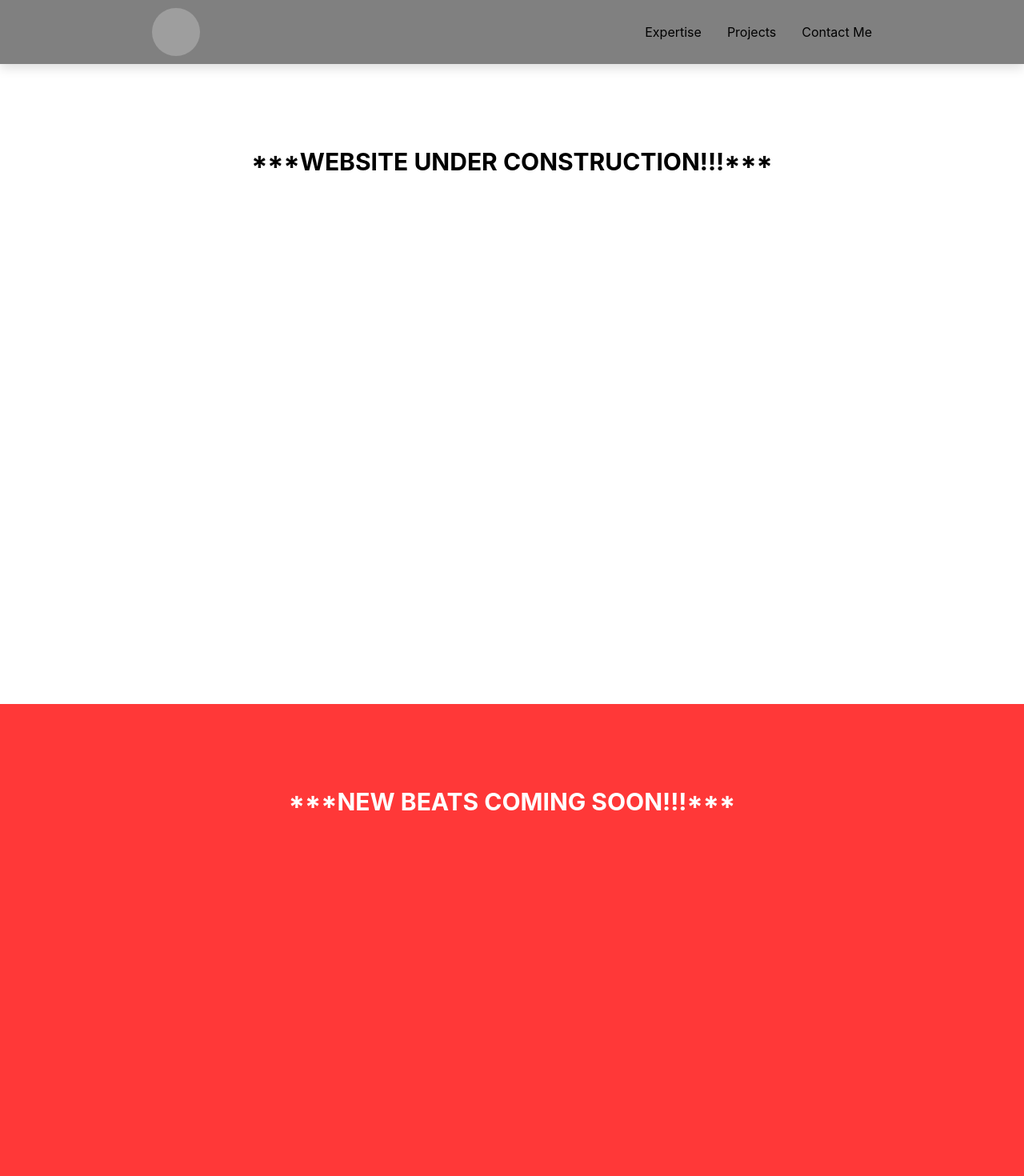
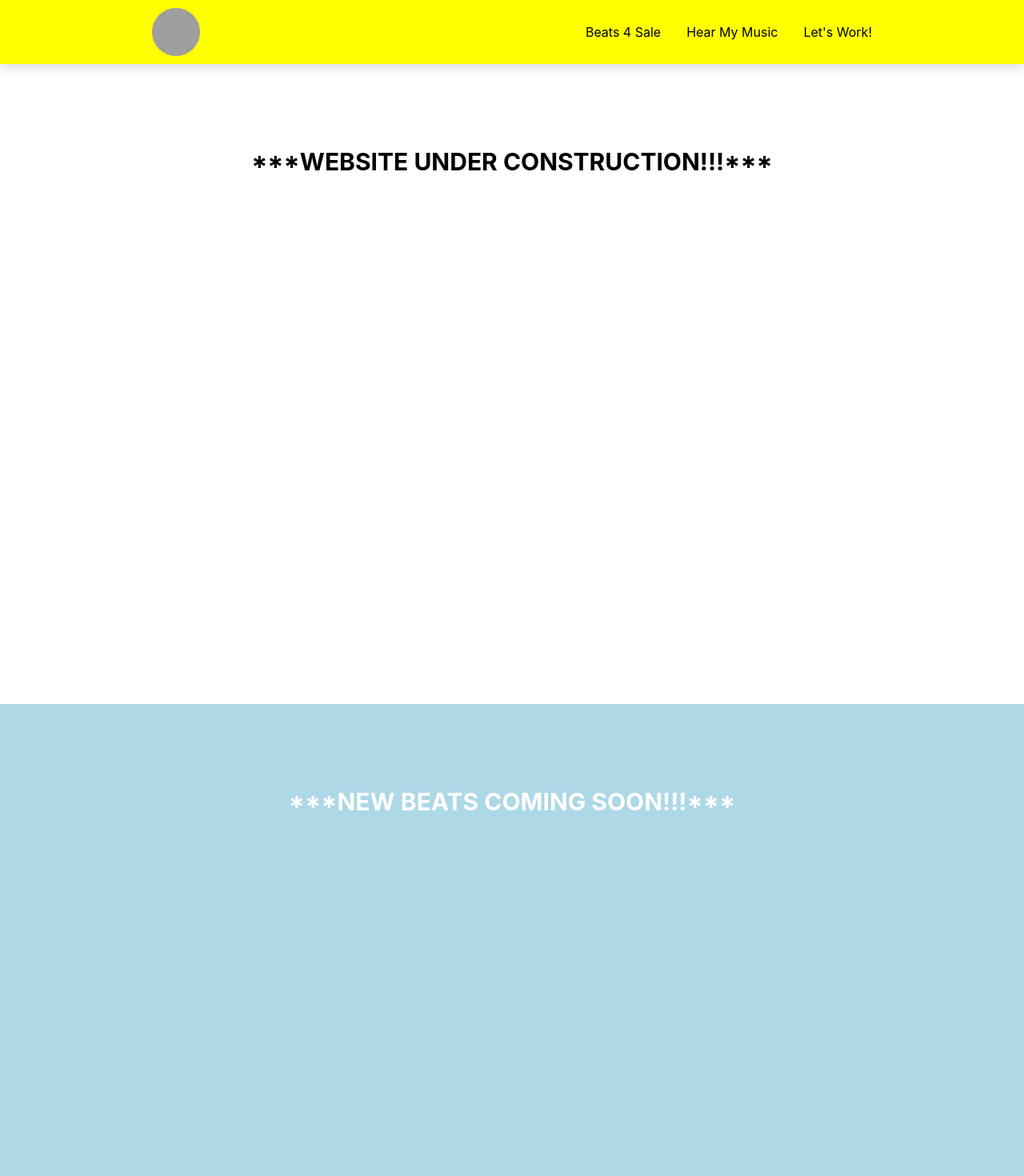
Before and after one commit to maddevred/jayfactsmusic, a React (Create React App) app: page / in a window 1280 px wide. Shown: the top 1470 px of the page at 80% size. Built offline with nearby package versions, Linux system fonts and the light colour scheme; grey boxes are pictures that could not be loaded.

Commit message:
goodstart

```diff
--- a/public/index.html
+++ b/public/index.html
@@ -2,7 +2,7 @@
 <html lang="en">
   <head>
     <meta charset="utf-8">
-    <link rel="shortcut icon" href="https://inteng-storage.s3.amazonaws.com/img/iea/nR6bkXZxwo/sizes/software-engineering-skills_resize_md.jpg">
+    <link rel="shortcut icon" href="https://www.sheffieldav.com/sites/default/files/Best-Audio-Engineering-Schools.jpg">
     <meta name="viewport" content="width=device-width, initial-scale=1, shrink-to-fit=no">
     <meta name="theme-color" content="#000000">
     <!--
@@ -18,7 +18,7 @@
       work correctly both with client-side routing and a non-root public URL.
       Learn how to configure a non-root public URL by running `npm run build`.
     -->
-    <title>Amari James</title>
+    <title>JayFactsMusic</title>
   </head>
   <body>
     <noscript>
--- a/src/App.css
+++ b/src/App.css
@@ -6,7 +6,7 @@
   --off-white: #fafafa;
 }
 .nav {
-  background-color: grey;
+  background-color: yellow;
   position: sticky;
   top: 0px;
   width: 100%;
@@ -50,7 +50,7 @@
 }
 
 .section-dark {
-  background: rgb(255, 56, 56);
+  background: lightblue;
   color: white;
 }
 
--- a/src/Components/Navbar.js
+++ b/src/Components/Navbar.js
@@ -26,7 +26,7 @@ export default class Navbar extends Component {
                 offset={-70}
                 duration={500}
               >
-                Expertise
+                Beats 4 Sale
               </Link>
             </li>
             <li className="nav-item">
@@ -38,7 +38,7 @@ export default class Navbar extends Component {
                 offset={-70}
                 duration={500}
               >
-                Projects
+                Hear My Music
               </Link>
             </li>
             <li className="nav-item">
@@ -50,7 +50,7 @@ export default class Navbar extends Component {
                 offset={-70}
                 duration={500}
               >
-                Contact Me
+                Let's Work!
               </Link>
             </li>
           </ul>
```
Also changed, not shown: 1 other file (tests, documents, lock files or other folders).
